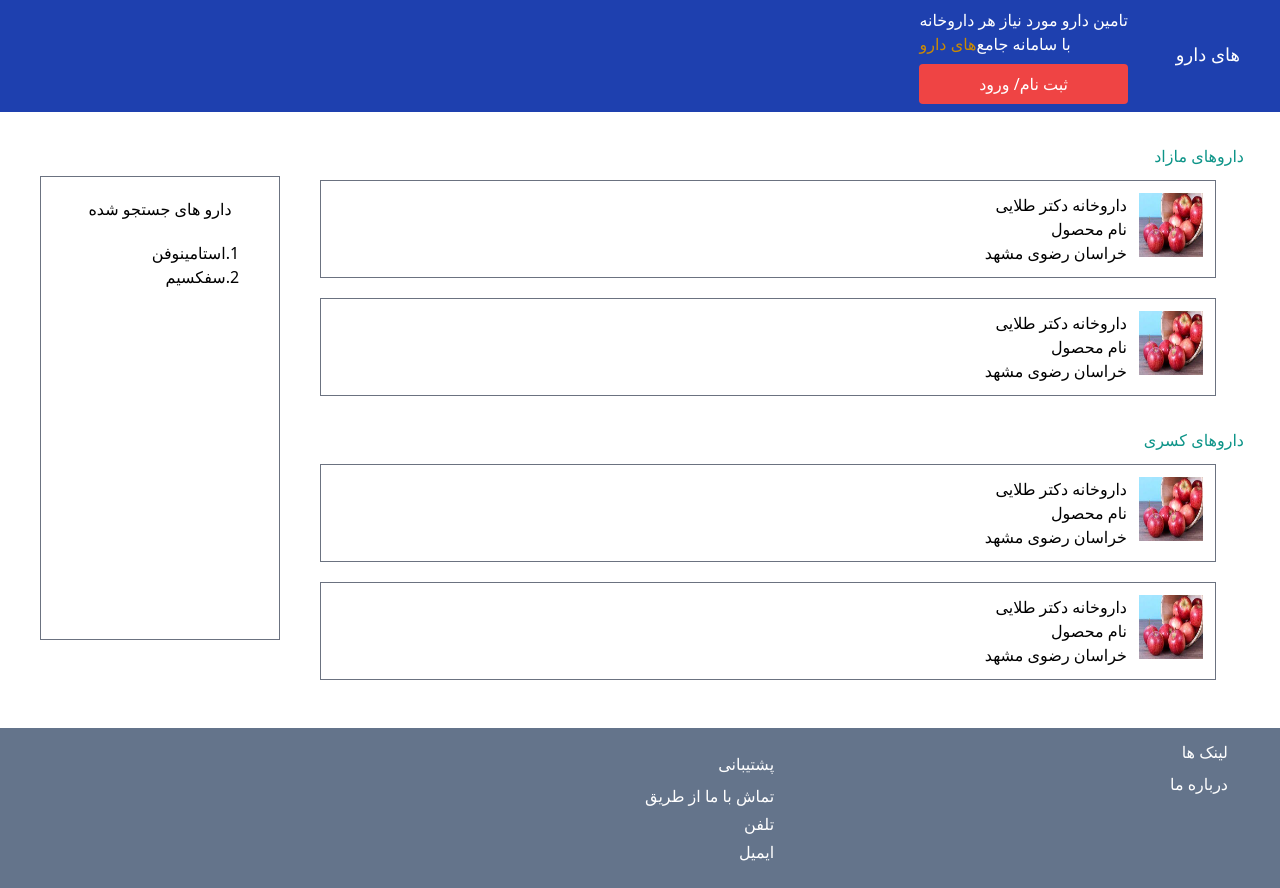
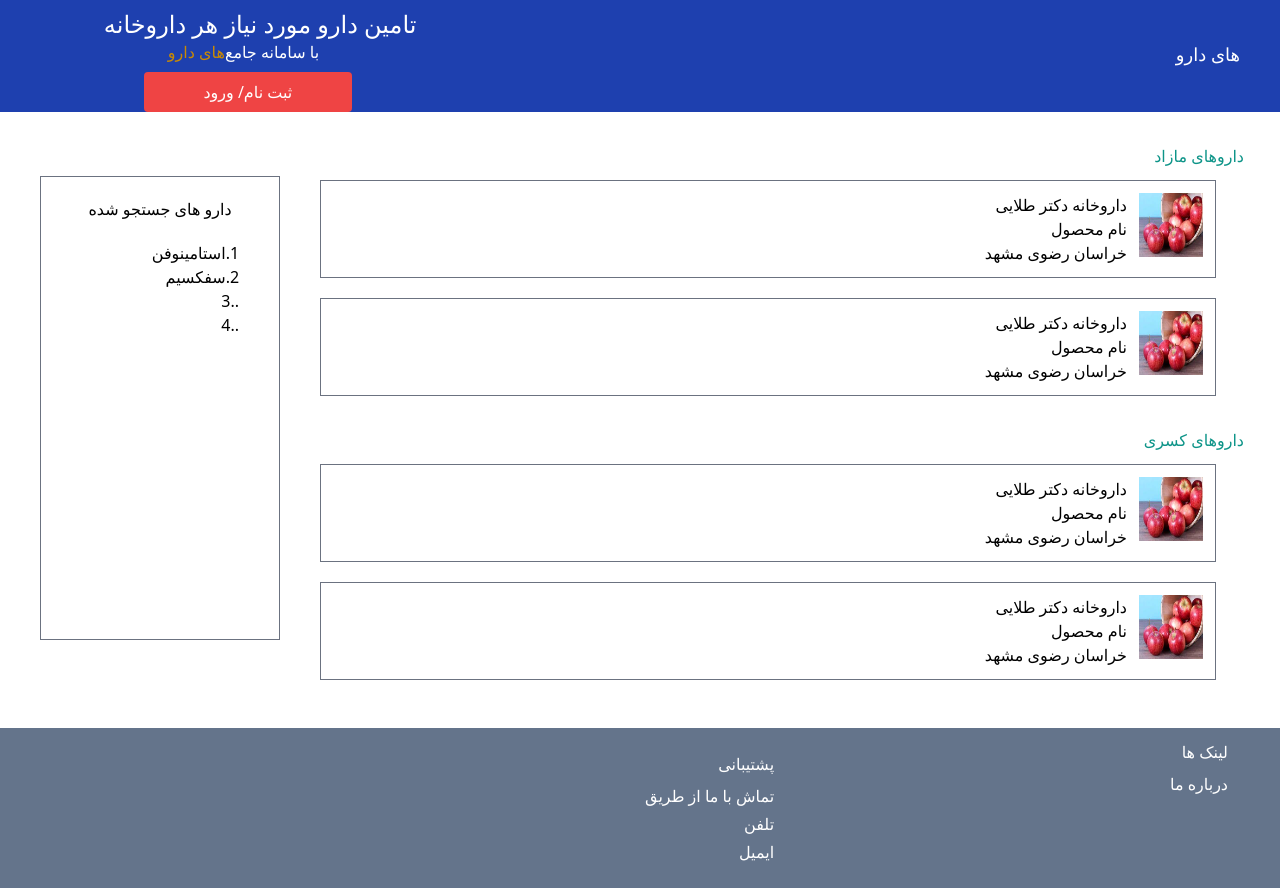
Before and after one commit to faezebolghanabady/test-react-u, a React (Create React App) app: page / in a window 1280 px wide. Built offline with nearby package versions, Linux system fonts and the light colour scheme.

Commit message:
landing-demo

```diff
--- a/src/Landing.jsx
+++ b/src/Landing.jsx
@@ -9,10 +9,10 @@ const Landing = () =>{
                 <p className="text-white text-lg">های دارو</p>
             </div>
 
-            <div className="flex flex-col m-2">
-                <p className="text-white">تامین دارو مورد نیاز هر داروخانه</p>
-                <p className=" text-white flex"> <span className="text-yellow-600"> های دارو </span> با سامانه جامع  </p>
-                <button className= "bg-red-500 rounded text-center p-2 mt-2 text-white">ثبت نام/ ورود</button>
+            <div className="flex flex-col m-2 w-4/5 p-">
+                <p className="text-white text-2xl">تامین دارو مورد نیاز هر داروخانه</p>
+                <p className=" ml-16 text-white flex"> <span className="text-yellow-600"> های دارو </span> با سامانه جامع  </p>
+                <button className= "bg-red-500 rounded text-center p-2 mt-2  text-white w-52 ml-10">ثبت نام/ ورود</button>
             </div>
 
         </div>
@@ -49,6 +49,8 @@ const Landing = () =>{
                 <div className='mr-10'>
                 <p>1.استامینوفن</p>
                 <p>2.سفکسیم</p>
+                <p>..3</p>
+                <p>..4</p>
                 </div>
             </div>
            </div>
```
